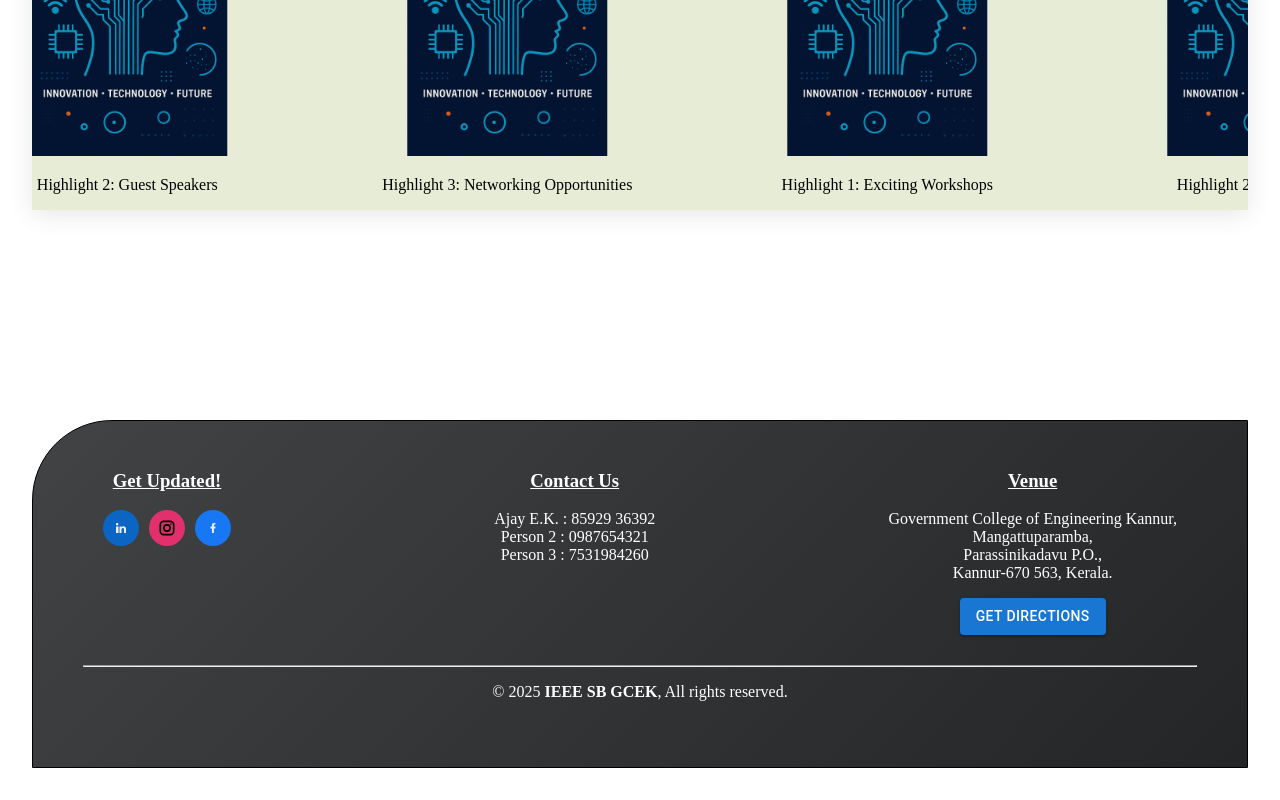
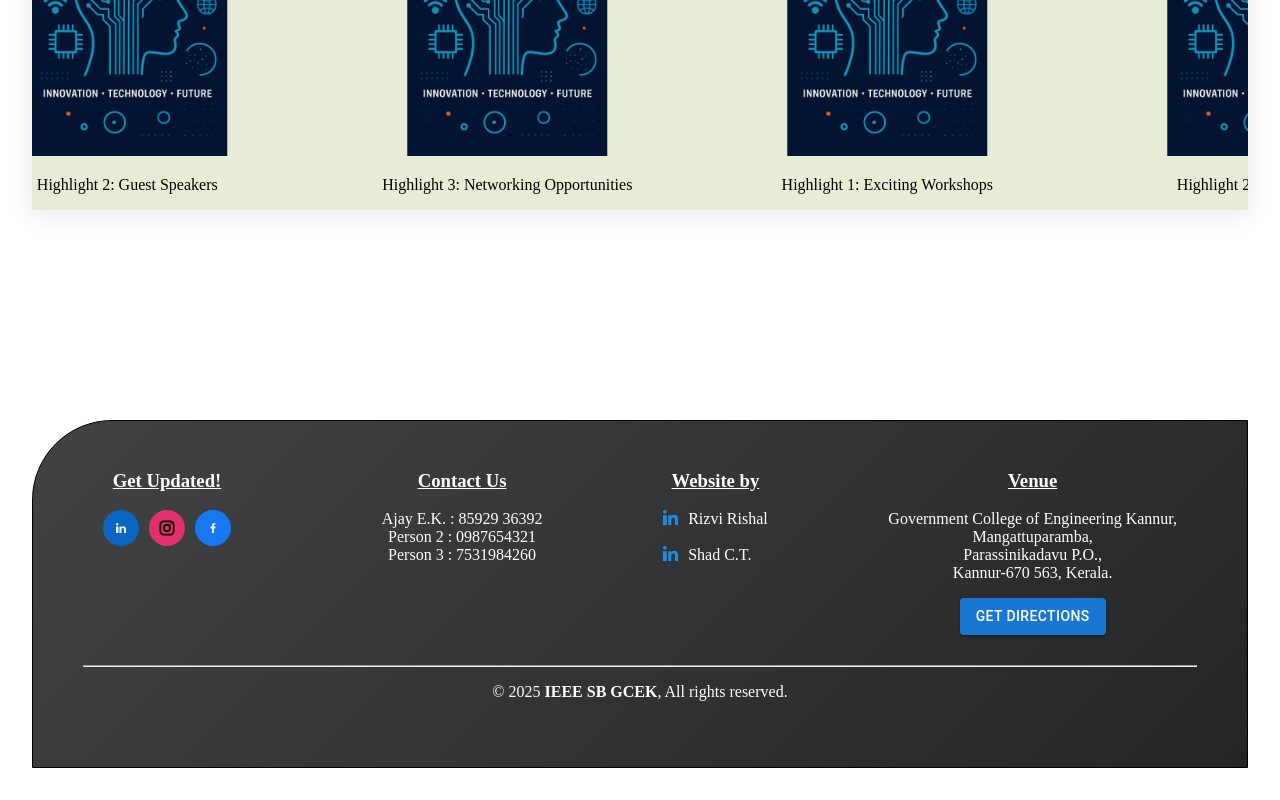
Before and after one commit to rizvirishal1/IEEE-SB-GCEK-Techfest-Aurora25, a React (Vite) app: page / in a window 1280 px wide. Shown: the part 887-1687 px from the top of the page. Built offline with nearby package versions, Linux system fonts and the light colour scheme; no server answers.

Commit message:
feat: add developers in footer

```diff
--- a/src/components/footer/Footer.jsx
+++ b/src/components/footer/Footer.jsx
@@ -75,6 +75,25 @@ export default function Footer() {
                             Person 3  : 7531984260
                         </p>
                     </div>
+
+                    <div className={styles.websiteby}>
+                        <h3>Website by</h3>
+                        <p className={styles.developer}
+                            onClick={() => window.open("https://www.linkedin.com/in/rizvi-rishal/", "_blank")}
+                        >
+                            <img src={linkedInIcon} alt="LinkedIn Icon" />
+                            Rizvi Rishal
+                        </p>
+                        <p className={styles.developer}
+                            onClick={() => window.open("https://www.linkedin.com/in/shad-c-t/", "_blank")}
+
+
+                        >
+                            <img src={linkedInIcon} alt="LinkedIn Icon" />
+                            Shad C.T.
+                        </p>
+                    </div>
+
                     <div className={styles.address}>
                         <h3>Venue</h3>
                         <p>
--- a/src/components/footer/footer.module.scss
+++ b/src/components/footer/footer.module.scss
@@ -62,3 +62,32 @@
 .socials {
     padding-right: 30px;
 }
+
+.developer {
+    display: flex;
+    gap: 10px;
+    align-items: flex-start;
+    cursor: pointer;
+
+    &:hover {
+        text-decoration: underline;
+    }
+
+    height: 20px;
+    overflow-y: hidden;
+
+    img {
+        width: 15px;
+        filter: brightness(0) saturate(100%) invert(41%) sepia(99%) saturate(749%) hue-rotate(176deg) brightness(93%) contrast(92%);
+
+    }
+
+
+}
+
+.websiteby {
+    @media (max-width: 600px) {
+        min-width: 200px;
+
+    }
+}
```
